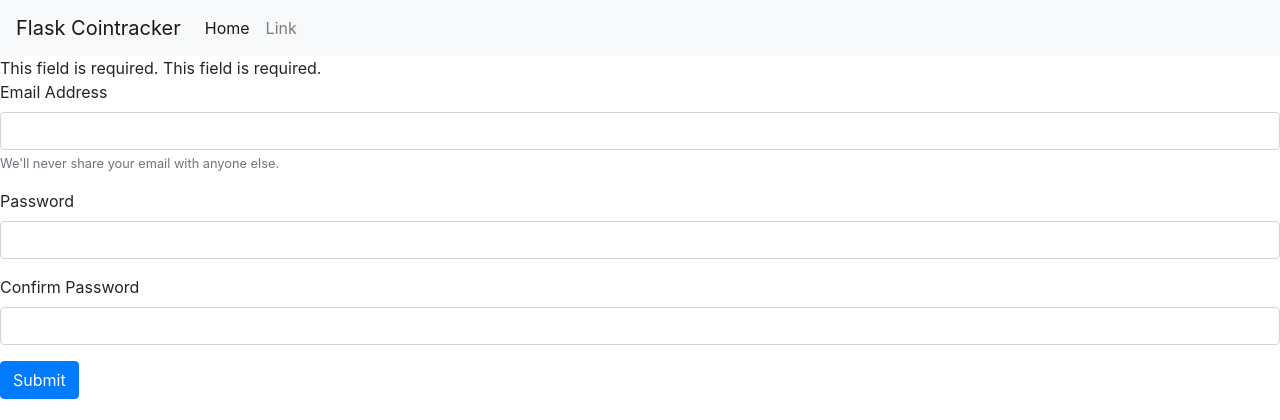
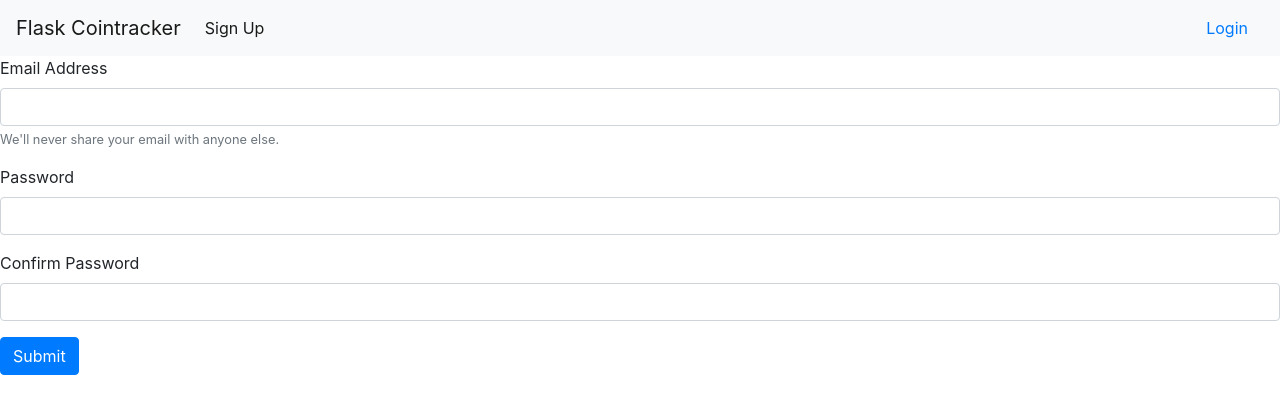
Before and after one commit to mackwn/flaskcointracker, a Flask app: page /sign-up in a window 1280 px wide. Shown: the top 420 px of the page. Run offline with Flask 2, Linux system fonts and the light colour scheme; some libraries are stand-ins or nearby versions.

Commit message:
add user auth

```diff
--- a/flaskcointracker/forms.py
+++ b/flaskcointracker/forms.py
@@ -1,4 +1,4 @@
-from flask_wtf import Form #I love Tina
+from flask_wtf import FlaskForm as Form #I love Tina
 from wtforms import StringField, PasswordField, BooleanField, SubmitField
 from wtforms.validators import DataRequired, Email, EqualTo
 
--- a/flaskcointracker/templates/header.html
+++ b/flaskcointracker/templates/header.html
@@ -10,21 +10,28 @@
 
 <header>
     <nav class="navbar navbar-expand-lg navbar-light bg-light">
-        <a class="navbar-brand" href="#">Flask Cointracker</a>
+        <a class="navbar-brand" href="/">Flask Cointracker</a>
         <button class="navbar-toggler" type="button" data-toggle="collapse" data-target="#navbarSupportedContent" aria-controls="navbarSupportedContent" aria-expanded="false" aria-label="Toggle navigation">
           <span class="navbar-toggler-icon"></span>
         </button>
 
         <div class="collapse navbar-collapse" id="navbarSupportedContent">
           <ul class="navbar-nav mr-auto">
+
             <li class="nav-item active">
-              <a class="nav-link" href="/">Home <span class="sr-only">(current)</span></a>
-            </li>
-            <li class="nav-item">
-              <a class="nav-link" href="#">Link</a>
+              {% if current_user.is_anonymous %}
+              <a class="nav-link" href="/sign-up">Sign Up <span class="sr-only">(current)</span></a>
+              {% else %}
+              <a class="nav-link" href="/users/{{current_user.get_id()}}">My Account <span class="sr-only">(current)</span></a>
+              {% endif %}
             </li>
 
           </ul>
+          {% if current_user.is_anonymous %}
+          <a class="nav-link" href="/login">Login</a>
+          {% else %}
+          <a class="nav-link" href="/logout">Logout</a>
+          {% endif %}
         </div>
       </nav>
 </header>
--- a/flaskcointracker/views.py
+++ b/flaskcointracker/views.py
@@ -2,6 +2,7 @@
 from flaskcointracker import app, db, bcrypt
 from flask import render_template, redirect, request, current_app, session, \
     flash, url_for, abort
+from flask_login import login_user, logout_user, login_required, current_user
 from flaskcointracker import forms
 from flaskcointracker.models import User
 # Static Pages
@@ -17,35 +18,46 @@
     if form.validate_on_submit():
         email = request.form.get('email')
         password = request.form.get('password')
+        remember = request.form.get('remember')
         user = User.query.filter_by(email=email).first()
-        users = User.query.all()
+
 
         if not user or not bcrypt.check_password_hash(user.password, password):
             flash('Incorrect username or password.')
             return redirect(url_for('login'))
 
+        login_user(user,remember=remember)
         return redirect(url_for('homepage'))
 
     return render_template("login.html", form=form)
 
+## Logout User
+@app.route('/logout')
+@login_required
+def logout():
+    print('about to log out')
+    logout_user()
+    print('user logged out')
+    return redirect(url_for('homepage'))
 
 ## Create User
 @app.route('/sign-up', methods=["GET","POST"])
 def register():
     form = forms.EmailPasswordForm()
-    print('is the form valid?')
-    if form.is_submitted():
-        print("submitted")
+    # print('is the form valid?')
+    # if form.is_submitted():
+    #     print("submitted")
 
-    if form.validate():
-        print("valid")
+    # if form.validate():
+    #     print("valid")
 
     print(form.errors)
     if form.validate_on_submit():
-        print('yup, form is valid')
-        user = User(email=form.email.data, password=form.email.data)
+        #print('yup, form is valid')
+        user = User(email=form.email.data, password=form.password.data)
         db.session.add(user)
         db.session.commit()
+
         return redirect(url_for('homepage'))
     return render_template("create_user.html", form=form)
 
@@ -53,9 +65,13 @@
 
 ## View User
 @app.route('/users/<user_id>')
+@login_required
 def view_user(user_id):
     user = User.query.filter_by(id=user_id).first()
     if not user: return abort(404)
+    if current_user.id != user.id:
+        print('accessing user that isnt logged on')
+        return redirect(url_for('view_user',user_id = int(current_user.id)))
     return render_template('user.html', user=user)
 
 
```
Also changed, not shown: flaskcointracker/__init__.py (+12 -1 lines), flaskcointracker/templates/login.html (+7 -0 lines), tests/test_flaskcointracker.py (+37 -2 lines).
